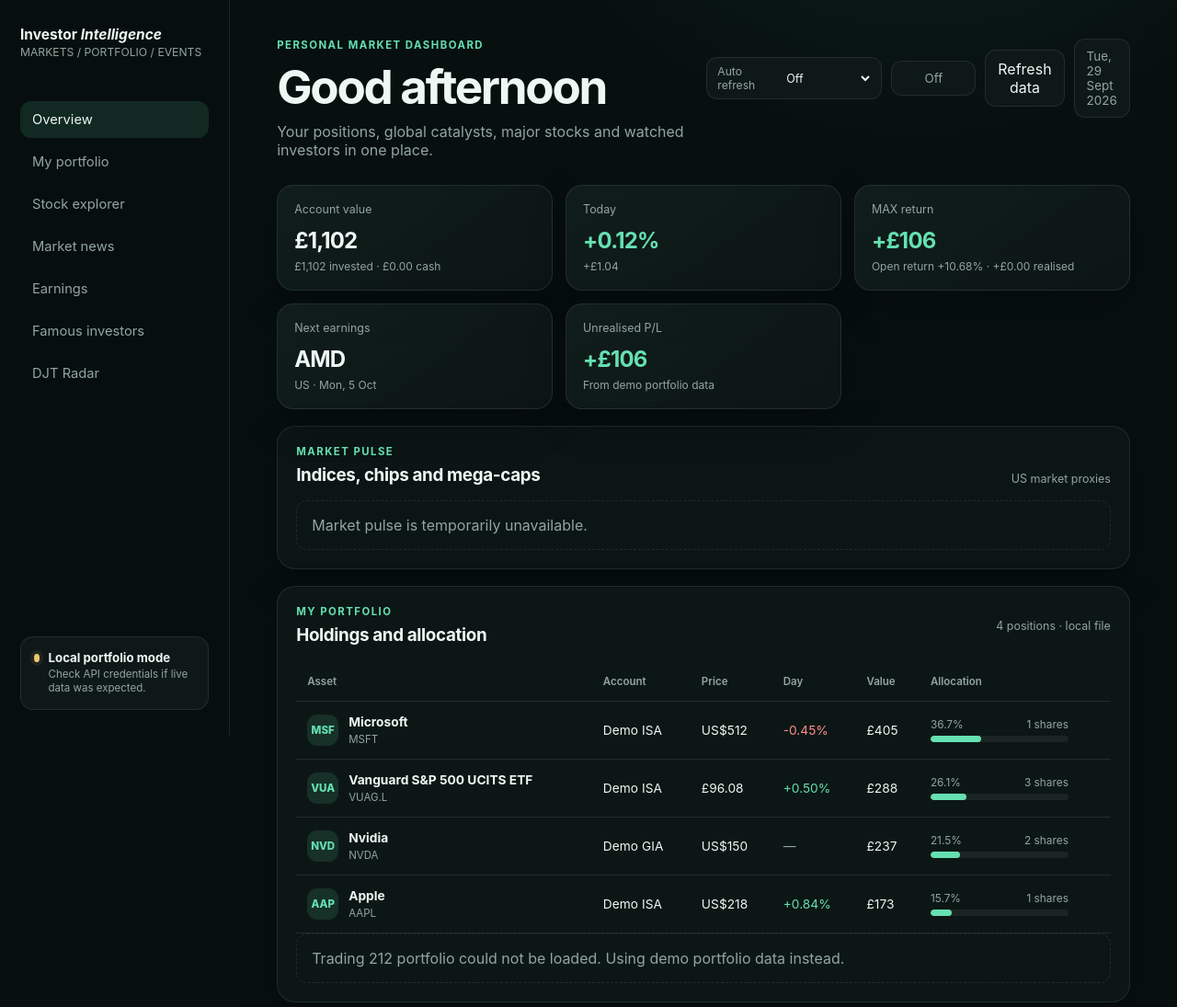
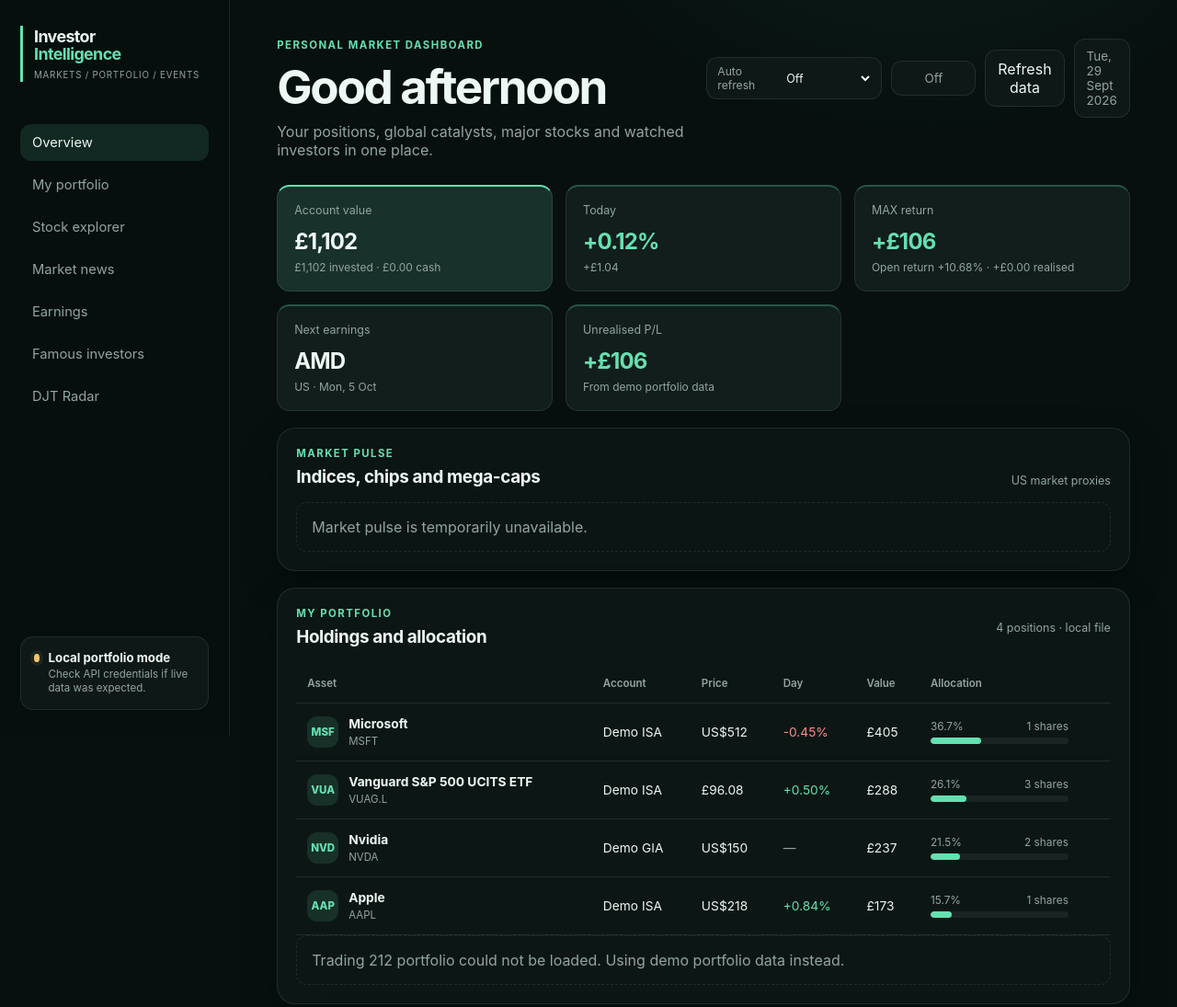
Before and after one commit to wajedulhaque2/investor-intelligence-dashboard, a plain HTML site: page index.html in a window 1280 px wide. Shown: the top 1095 px of the page at 92% size. Drawn offline with Linux system fonts and the light colour scheme; no server answers.

Commit message:
Refine visual identity and interface hierarchy

```diff
--- a/styles.css
+++ b/styles.css
@@ -52,24 +52,20 @@ a { color: inherit; }
   z-index: 10;
 }
 .brand {
-  display: flex;
-  gap: 12px;
-  align-items: center;
+  display: inline-flex;
+  align-items: flex-start;
   text-decoration: none;
 }
-.brand-mark {
-  width: 42px;
-  height: 42px;
-  border-radius: 14px;
-  display: grid;
-  place-items: center;
-  color: #07100f;
-  font-weight: 800;
-  background: var(--accent);
+.brand-lockup {
+  display: block;
+  border-left: 3px solid var(--accent);
+  padding: 2px 0 2px 12px;
 }
 .brand strong, .brand small { display: block; }
-.brand strong { font-size: 0.97rem; }
-.brand small { color: var(--muted); font-size: 0.76rem; margin-top: 2px; }
+.brand strong { font-size: 1.12rem; line-height: 1.08; letter-spacing: -0.035em; }
+.brand strong em { display: block; color: var(--accent); font-style: normal; }
+.brand small { color: var(--muted); font-size: 0.61rem; letter-spacing: 0.08em; margin-top: 7px; }
+.brand:focus-visible { outline: 2px solid var(--accent); outline-offset: 6px; }
 .nav { display: grid; gap: 6px; margin-top: 46px; }
 .nav a {
   text-decoration: none;
@@ -170,12 +166,13 @@ h3 { font-size: 0.92rem; }
   margin-bottom: 18px;
 }
 .metric-card {
-  background: linear-gradient(145deg, rgba(17, 30, 28, 0.92), rgba(12, 23, 21, 0.96));
+  background: var(--panel-2);
   border: 1px solid var(--border);
-  border-radius: 18px;
+  border-radius: 14px;
   padding: 18px;
-  box-shadow: var(--shadow);
+  border-top: 2px solid rgba(101, 224, 177, 0.28);
 }
+.metric-card:first-child { background: #18312b; border-top-color: var(--accent); }
 .metric-card span, .metric-card small { display: block; color: var(--muted); }
 .metric-card span { font-size: 0.78rem; }
 .metric-card strong { display: block; margin: 12px 0 6px; font-size: 1.5rem; letter-spacing: -0.035em; }
```
